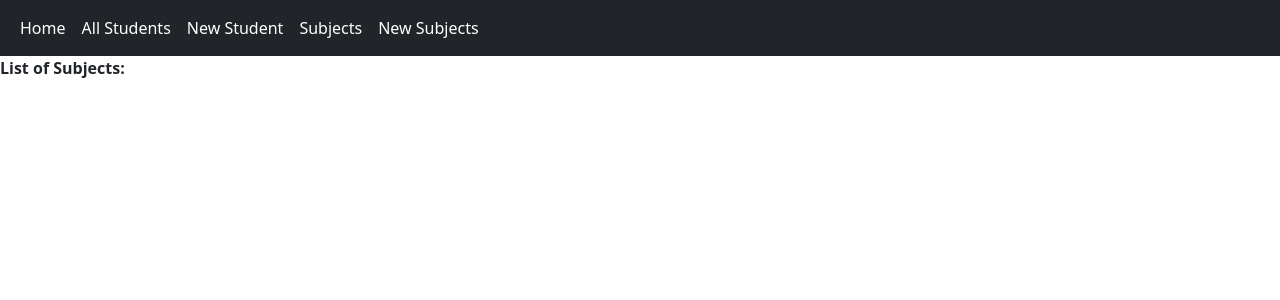
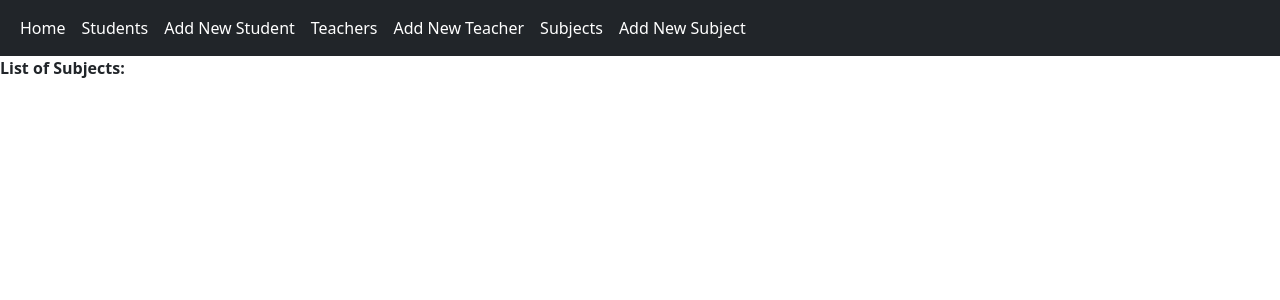
Before and after one commit to vinhbt241/face-attendance-system, a Flask app: page /subject/index in a window 1280 px wide. Shown: the top 300 px of the page. Run offline with Flask 2, Linux system fonts and the light colour scheme; data that the repository does not hold is empty.

Commit message:
Add new teacher model and associated page

```diff
--- a/app.py
+++ b/app.py
@@ -1,6 +1,6 @@
 from flask import Flask, request, render_template, url_for, Response, redirect, flash, jsonify
 from db import db_init, db
-from models import Subject, Student, Img
+from models import Subject, Student, Img, Teacher
 from werkzeug.utils import secure_filename
 from datetime import datetime
 
@@ -46,11 +46,12 @@ def subject_create():
     return redirect(url_for('subject_index'))
 
 
-@app.route('/subject/students/<int:subject_id>')
-def subject_students(subject_id):
+@app.route('/subject/teachers_and_students/<int:subject_id>')
+def subject_teachers_and_students(subject_id):
     subject = db.session.query(Subject).filter_by(id=subject_id).scalar()
     students = subject.students
-    return render_template('subject_students.html', subject_id=subject_id, students=students)
+    teachers = subject.teachers
+    return render_template('subject_teachers_and_students.html', subject=subject, students=students, teachers=teachers)
 
 
 @app.route('/subject/add_student', methods=["POST"])
@@ -60,15 +61,58 @@ def subject_add_student():
 
     if student is None:
         flash("Student School ID don't exists!")
-        return redirect(url_for('subject_students', subject_id=subject.id))
+        return redirect(url_for('subject_teachers_and_students', subject_id=subject.id))
     elif not student.images_uploaded:
         flash("Student must have images before add to class!")
-        return redirect(url_for('subject_students', subject_id=subject.id))
+        return redirect(url_for('subject_teachers_and_students', subject_id=subject.id))
 
     subject.students.append(student)
     db.session.commit()
     flash("Student Added To Subject!")
-    return redirect(url_for('subject_students', subject_id=subject.id))
+    return redirect(url_for('subject_teachers_and_students', subject_id=subject.id))
+
+
+@app.route('/subject/add_teacher', methods=["POST"])
+def subject_add_teacher():
+    subject = db.session.query(Subject).filter_by(id=request.form.get('subject_id')).scalar()
+    teacher = db.session.query(Teacher).filter_by(teacher_school_id=request.form.get('teacher_school_id')).scalar()
+
+    if teacher is None:
+        flash("Student ID don't exists!")
+        return redirect(url_for('subject_teachers_and_students', subject_id=subject.id))
+
+    subject.teachers.append(teacher)
+    db.session.commit()
+    flash("Teacher Added To Subject!")
+    return redirect(url_for('subject_teachers_and_students', subject_id=subject.id))
+
+
+@app.route('/teacher/index')
+def teacher_index():
+    return render_template('teacher_index.html', teachers=Teacher.query.all())
+
+
+@app.route('/teacher/new')
+def teacher_new():
+    return render_template('teacher_new.html')
+
+
+@app.route('/teacher/create', methods=["POST"])
+def teacher_create():
+    teacher = Teacher(teacher_name=request.form.get('teacher_name'),
+                      teacher_email=request.form.get('teacher_email'),
+                      teacher_school_id=request.form.get('teacher_school_id'))
+    teacher_school_id_exists = db.session.query(Teacher.id).filter_by(teacher_school_id=teacher.teacher_school_id).scalar() is not None
+
+    if teacher_school_id_exists:
+        flash('Teacher School ID must be unique!')
+        return render_template('teacher_new.html')
+
+    db.session.add(teacher)
+    db.session.commit()
+    flash('Teacher Added!')
+
+    return redirect(url_for('teacher_index'))
 
 
 @app.route('/student/index')
@@ -158,6 +202,8 @@ def get_student_school_id_in_subject(subject_school_id):
 
     return jsonify({"all_school_id": id_list})
 
+# Write route to get teacher's emails in chosen subject
+
 
 @app.route('/get_subjects')
 def get_subjects():
--- a/templates/base.html
+++ b/templates/base.html
@@ -16,16 +16,22 @@
               <a class="nav-link active" aria-current="page" href="{{ url_for('index') }}">Home</a>
             </li>
             <li class="nav-item">
-              <a class="nav-link active" aria-current="page" href="{{ url_for('student_index') }}">All Students</a>
+              <a class="nav-link active" aria-current="page" href="{{ url_for('student_index') }}">Students</a>
             </li>
             <li class="nav-item">
-              <a class="nav-link active" aria-current="page" href="{{ url_for('student_new') }}">New Student</a>
+              <a class="nav-link active" aria-current="page" href="{{ url_for('student_new') }}">Add New Student</a>
+            </li>
+            <li class="nav-item">
+              <a class="nav-link active" aria-current="page" href="{{ url_for('teacher_index') }}">Teachers</a>
+            </li>
+            <li class="nav-item">
+              <a class="nav-link active" aria-current="page" href="{{ url_for('teacher_new') }}">Add New Teacher</a>
             </li>
             <li class="nav-item">
               <a class="nav-link active" aria-current="page" href="{{ url_for('subject_index') }}">Subjects</a>
             </li>
             <li class="nav-item">
-              <a class="nav-link active" aria-current="page" href="{{ url_for('subject_new') }}">New Subjects</a>
+              <a class="nav-link active" aria-current="page" href="{{ url_for('subject_new') }}">Add New Subject</a>
             </li>
           </ul>
         </div>
--- a/templates/subject_index.html
+++ b/templates/subject_index.html
@@ -10,10 +10,10 @@
         <ul>
             <li>Subject Name: {{ subject.subject_name }}</li>
             <li>Subject ID: {{ subject.subject_school_id }}</li>
-            <li>Start At: {{ subject.start_at.strftime("%I:%M %p") }}</li>
-            <li>End At: {{ subject.end_at.strftime("%I:%M %p") }}</li>
+            <li>Start At: {{ subject.start_at.strftime("%H:%M") }}</li>
+            <li>End At: {{ subject.end_at.strftime("%H:%M") }}</li>
         </ul>
-        <a href="{{ url_for('subject_students', subject_id=subject.id) }}">List Of Students</a>
+        <a href="{{ url_for('subject_teachers_and_students', subject_id=subject.id) }}">List Of Students</a>
     </li>
     {% endfor %}
 </ul>
```
Also changed, not shown: models.py (+14 -0 lines), templates/subject_students.html (deleted, +0 -24 lines), templates/subject_teachers_and_students.html (added, +52 -0 lines), templates/teacher_index.html (added, +18 -0 lines), templates/teacher_new.html (added, +15 -0 lines).
